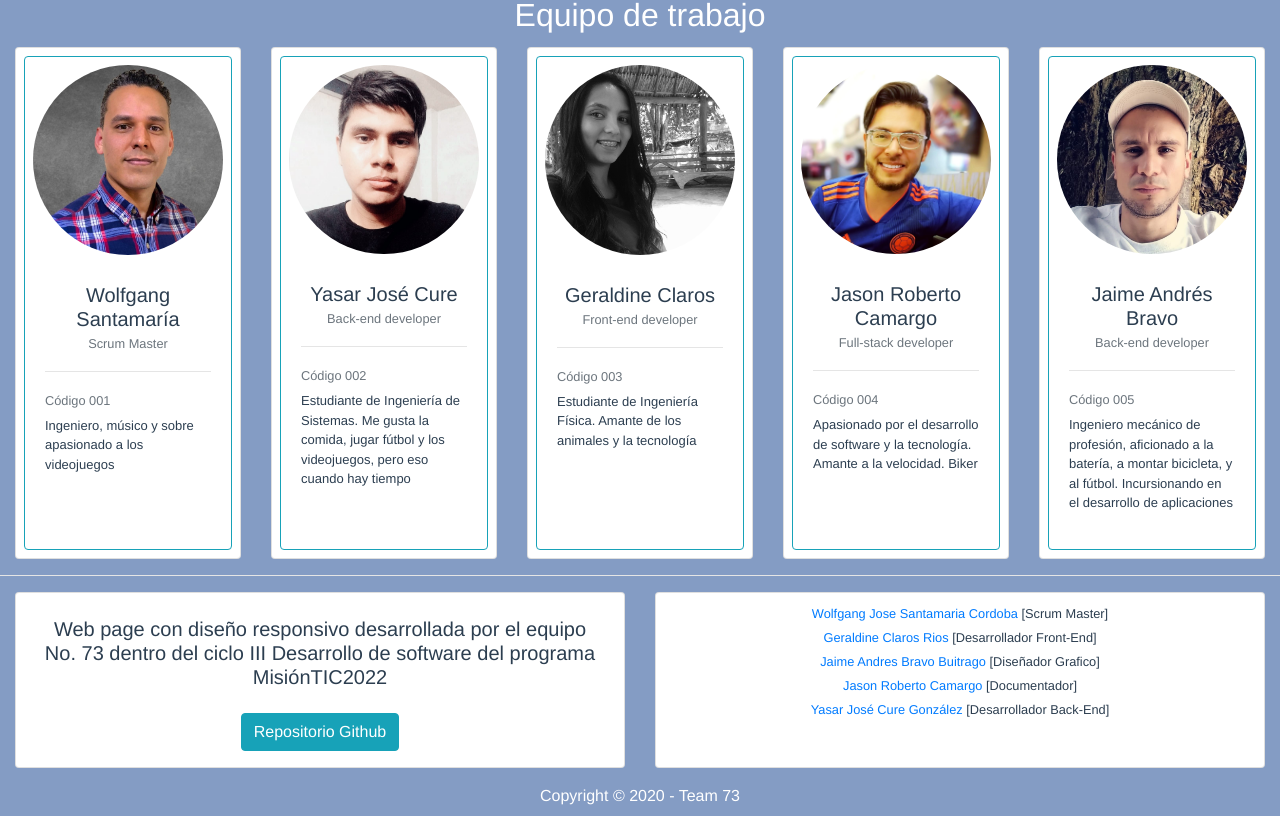
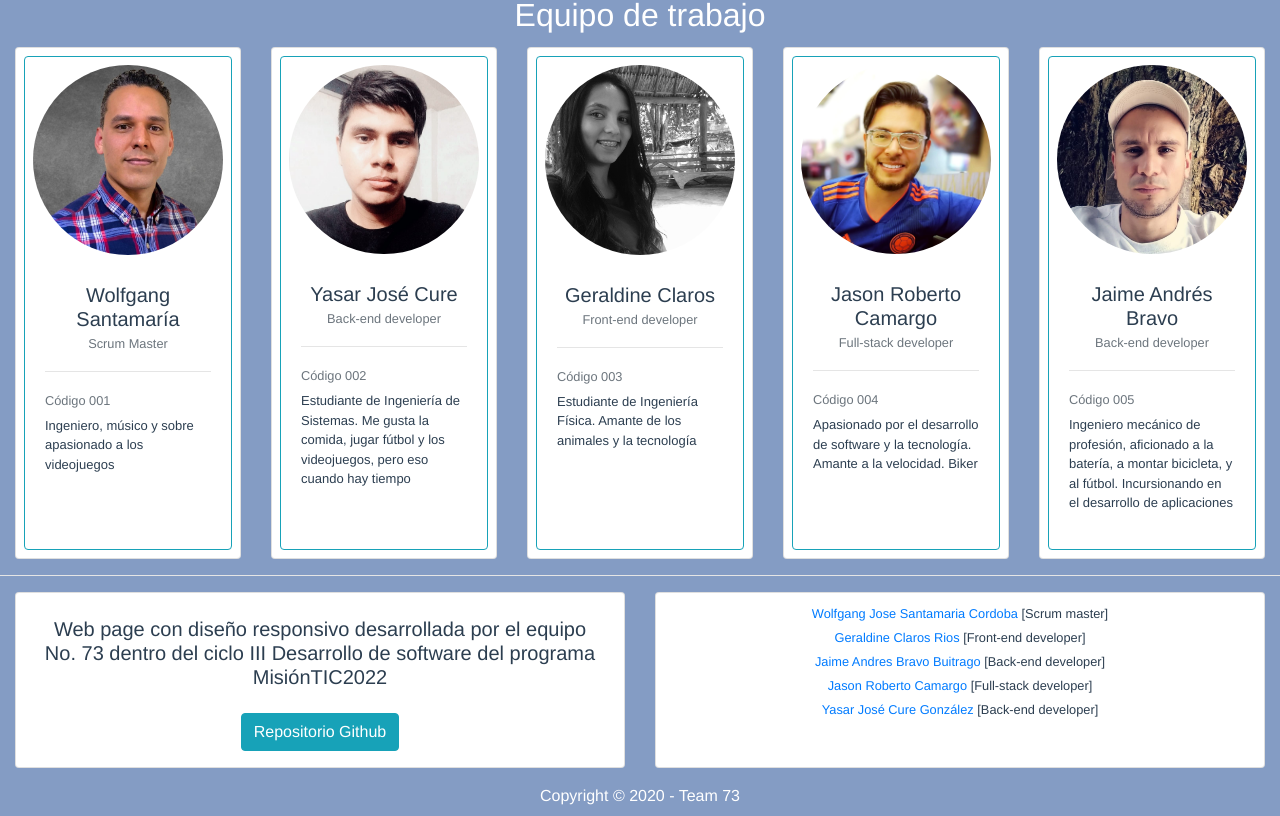
Before and after one commit to Tecnalia-Cilco-3/semana-2, a Vue app: page / in a window 1280 px wide. Shown: the part 1269-2085 px from the top of the page. Built offline with nearby package versions, Linux system fonts and the light colour scheme; no server answers.

Commit message:
Correcion right footer

```diff
--- a/src/components/PageFooter.vue
+++ b/src/components/PageFooter.vue
@@ -13,11 +13,11 @@
 
           <div class="col-sm-12 col-lg-6">
             <div class="card h-100">
-              <p class="text-center mb-0 mt-2"><small><a href="mailto:santamaria.wolfgang@gmail.com"> Wolfgang Jose Santamaria Cordoba</a> [Scrum Master]</small></p>
-              <p class="text-center mb-0"><small><a href="mailto:geralcr749@gmail.com"> Geraldine Claros Rios</a> [Desarrollador Front-End]</small></p>
-              <p class="text-center mb-0"><small><a href="mailto:jandresbravob@gmail.com"> Jaime Andres Bravo Buitrago</a> [Diseñador Grafico]</small></p>
-              <p class="text-center mb-0"><small><a href="mailto:jason-293@hotmail.com"> Jason Roberto Camargo</a> [Documentador]</small></p>
-              <p class="text-center mb-0"><small><a href="mailto:ycure10@gmail.com"> Yasar José Cure González</a> [Desarrollador Back-End]</small></p>
+              <p class="text-center mb-0 mt-2"><small><a href="mailto:santamaria.wolfgang@gmail.com"> Wolfgang Jose Santamaria Cordoba</a> [Scrum master]</small></p>
+              <p class="text-center mb-0"><small><a href="mailto:geralcr749@gmail.com"> Geraldine Claros Rios</a> [Front-end developer]</small></p>
+              <p class="text-center mb-0"><small><a href="mailto:jandresbravob@gmail.com"> Jaime Andres Bravo Buitrago</a> [Back-end developer]</small></p>
+              <p class="text-center mb-0"><small><a href="mailto:jason-293@hotmail.com"> Jason Roberto Camargo</a> [Full-stack developer]</small></p>
+              <p class="text-center mb-0"><small><a href="mailto:ycure10@gmail.com"> Yasar José Cure González</a> [Back-end developer]</small></p>
             </div>
           </div>
       </div>
```
